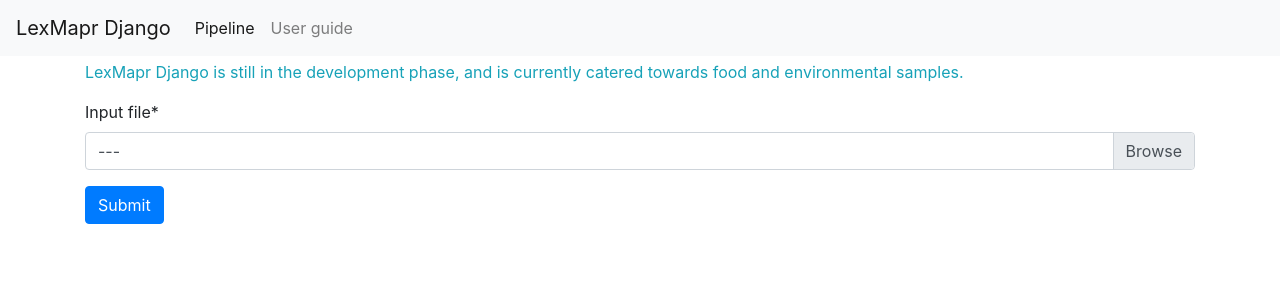
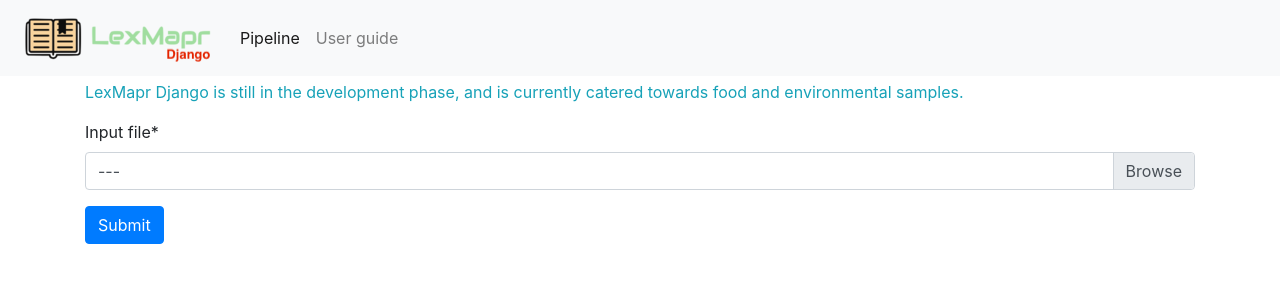
Before and after one commit to ivansg44/lexmapr_django, a Django app: page / in a window 1280 px wide. Shown: the top 300 px of the page. Run offline with Django 3.2, Linux system fonts and the light colour scheme; some libraries are stand-ins or nearby versions.

Commit message:
CSS changes
* New logo

* New favicon

```diff
--- a/lexmapr_django/templates/base.html
+++ b/lexmapr_django/templates/base.html
@@ -13,7 +13,7 @@
       <script src="https://cdnjs.cloudflare.com/ajax/libs/html5shiv/3.7.3/html5shiv.min.js"></script>
     <![endif]-->
 
-    <link rel="icon" href="{% static 'images/favicons/favicon.ico' %}">
+    <link rel="icon" href="{% static 'images/favicon.ico' %}">
 
     {% block css %}
 
@@ -39,7 +39,9 @@
         <button class="navbar-toggler navbar-toggler-right" type="button" data-toggle="collapse" data-target="#navbarSupportedContent" aria-controls="navbarSupportedContent" aria-expanded="false" aria-label="Toggle navigation">
           <span class="navbar-toggler-icon"></span>
         </button>
-        <a class="navbar-brand" href="{% url 'pipeline:' %}">LexMapr Django</a>
+        <a class="navbar-brand" href="{% url 'pipeline:' %}">
+          <img src="{% static 'images/logo.png' %}" class="img-fluid" alt="LexMapr Django">
+        </a>
 
         <div class="collapse navbar-collapse" id="navbarSupportedContent">
           <ul class="navbar-nav mr-auto">
```
Also changed, not shown: lexmapr_django/static/images/favicon.ico (added), lexmapr_django/static/images/favicons/favicon.ico (deleted), lexmapr_django/static/images/logo.png (added).
